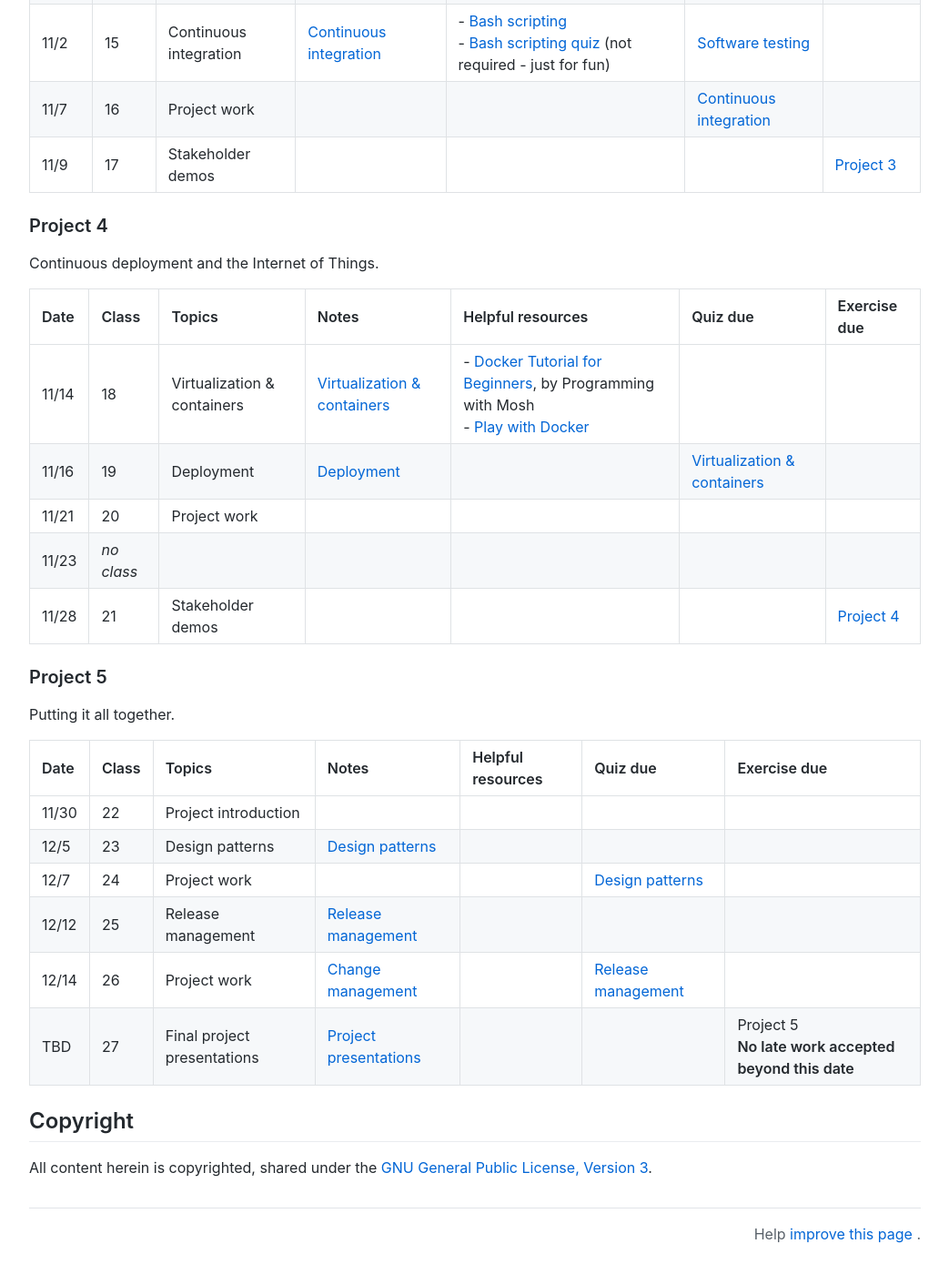
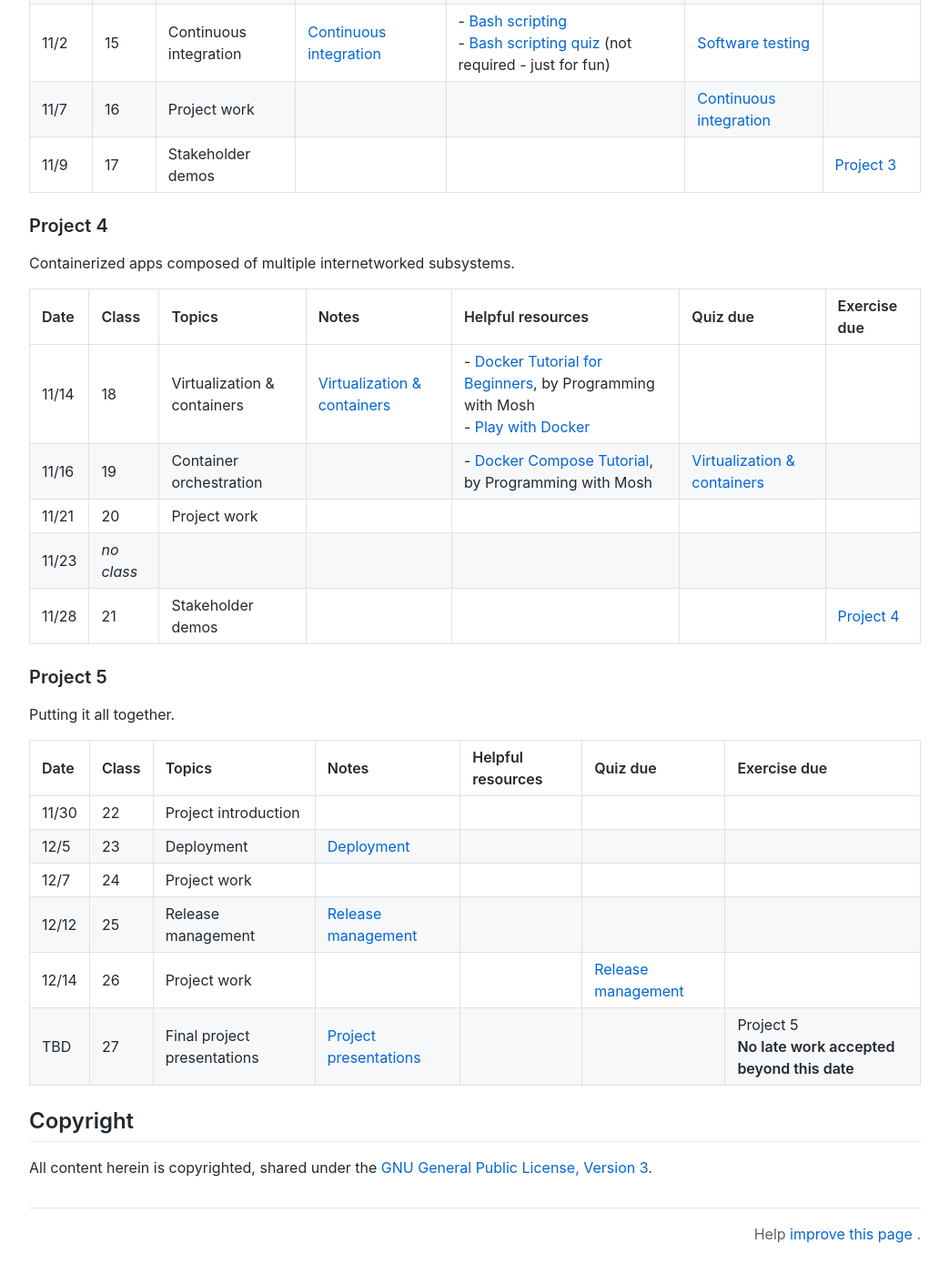
Before and after one commit to nyu-software-engineering/course-materials, a Jekyll site: the page built from content/schedule.md, in a window 1280 px wide and 1400 px high, scrolled down 2306 px. Shown: the whole window at 91% size, without its empty margins (118-1161 px from the left). Built offline with Jekyll 4.4.1, drawn with Linux system fonts in a browser that asks for light colours; comment, search, counter and statistics services are not loaded.

Commit message:
project 4

```diff
--- a/content/schedule.md
+++ b/content/schedule.md
@@ -60,15 +60,15 @@ Build and test with continuous integration.
 
 ### Project 4
 
-Continuous deployment and the Internet of Things.
+Containerized apps composed of multiple internetworked subsystems.
 
 | Date  | Class      | Topics                      | Notes                                             | Helpful resources                                                                                                                                                      | Quiz due                                                           | Exercise due                                         |
 | :---- | :--------- | :-------------------------- | :------------------------------------------------ | :--------------------------------------------------------------------------------------------------------------------------------------------------------------------- | :----------------------------------------------------------------- | :--------------------------------------------------- |
 | 11/14 | 18         | Virtualization & containers | [Virtualization & containers](slides/containers/) | - [Docker Tutorial for Beginners](https://www.youtube.com/watch?v=pTFZFxd4hOI), by Programming with Mosh<br />- [Play with Docker](https://labs.play-with-docker.com/) |                                                                    |                                                      |
-| 11/16 | 19         | Deployment                  | [Deployment](slides/deployment/)                  |                                                                                                                                                                        | [Virtualization & containers](https://forms.gle/35huD1aCFUuLVcej9) |                                                      |
+| 11/16 | 19         | Container orchestration     |                                                   | - [Docker Compose Tutorial](https://www.youtube.com/watch?v=HG6yIjZapSA), by Programming with Mosh                                                                     | [Virtualization & containers](https://forms.gle/35huD1aCFUuLVcej9) |                                                      |
 | 11/21 | 20         | Project work                |                                                   |                                                                                                                                                                        |                                                                    |                                                      |
 | 11/23 | _no class_ |                             |                                                   |                                                                                                                                                                        |                                                                    |                                                      |
-| 11/28 | 21         | Stakeholder demos           |                                                   |                                                                                                                                                                        |                                                                    | [Project 4](https://classroom.github.com/a/aGwI2VVV) |
+| 11/28 | 21         | Stakeholder demos           |                                                   |                                                                                                                                                                        |                                                                    | [Project 4](https://classroom.github.com/a/bSriKR3S) |
 
 ### Project 5
 
@@ -77,8 +77,8 @@ Putting it all together.
 | Date  | Class | Topics                      | Notes                                                                                         | Helpful resources | Quiz due                                                  | Exercise due                                              |
 | :---- | :---- | :-------------------------- | :-------------------------------------------------------------------------------------------- | :---------------- | :-------------------------------------------------------- | :-------------------------------------------------------- |
 | 11/30 | 22    | Project introduction        |                                                                                               |                   |                                                           |                                                           |
-| 12/5  | 23    | Design patterns             | [Design patterns](slides/design-patterns/)                                                    |                   |                                                           |                                                           |
-| 12/7  | 24    | Project work                |                                                                                               |                   | [Design patterns](https://forms.gle/chK5XN7Tkruto32r7)    |                                                           |
+| 12/5  | 23    | Deployment                  | [Deployment](slides/deployment/)                                                              |                   |                                                           |                                                           |
+| 12/7  | 24    | Project work                |                                                                                               |                   |                                                           |                                                           |
 | 12/12 | 25    | Release management          | [Release management](slides/release-management/)                                              |                   |                                                           |                                                           |
-| 12/14 | 26    | Project work                | [Change management](slides/change-management/)                                                |                   | [Release management](https://forms.gle/ZpFBZAtD6hhjdQsZ7) |                                                           |
+| 12/14 | 26    | Project work                |                                                                                               |                   | [Release management](https://forms.gle/ZpFBZAtD6hhjdQsZ7) |                                                           |
 | TBD   | 27    | Final project presentations | [Project presentations](https://knowledge.kitchen/Software_engineering_project_presentations) |                   |                                                           | Project 5<br />**No late work accepted beyond this date** |
```
